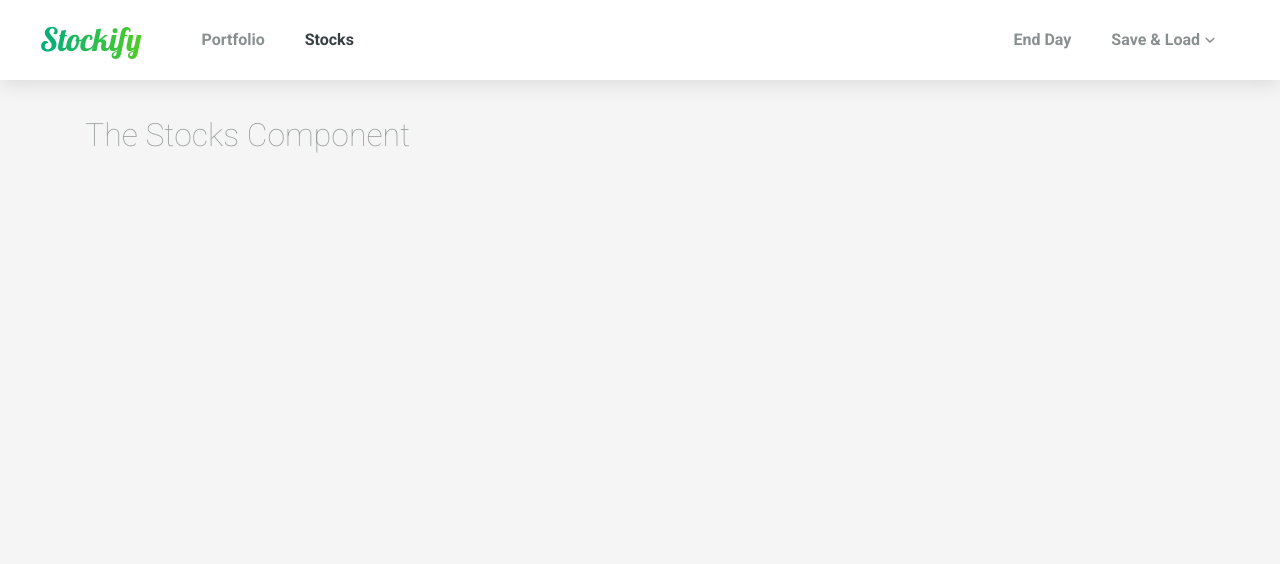
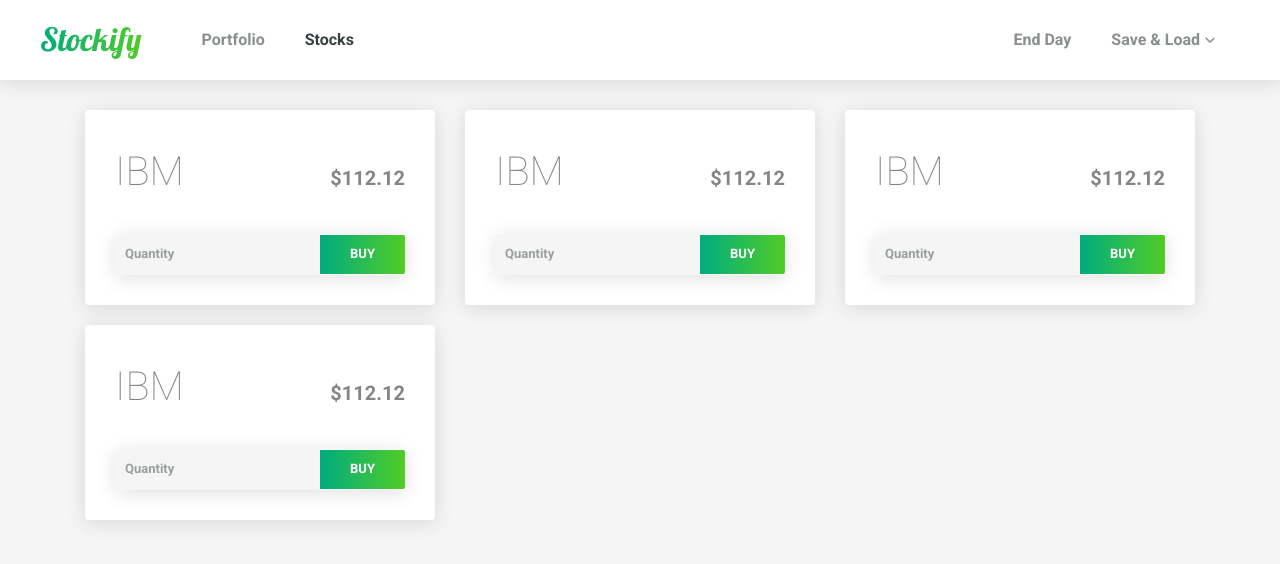
Before and after one commit to AlexanderMelox/Stockify, a Vue app: page /stocks in a window 1280 px wide. Shown: the top 564 px of the page. Built offline with nearby package versions, Linux system fonts and the light colour scheme.

Commit message:
added the stock component

```diff
--- a/src/components/stocks/Stock.vue
+++ b/src/components/stocks/Stock.vue
@@ -1,3 +1,18 @@
 <template>
-  <h1>The Stock - Stock Component</h1>
+  <div class="col-sm-6 col-md-4">
+    <div class="card stock">
+      <div class="card__heading">
+        <h3 class="stock__title">IBM</h3>
+        <span class="stock__price">$112.12</span>
+      </div>
+      <div class="card__body">
+        <form>
+          <div class="stock__input-group">
+            <input type="number" class="stock__input" placeholder="Quantity">
+            <input type="submit" class="stock__button" value="Buy">
+          </div>
+        </form>
+      </div>
+    </div>
+  </div>
 </template>
--- a/src/components/stocks/Stocks.vue
+++ b/src/components/stocks/Stocks.vue
@@ -1,3 +1,27 @@
 <template>
-  <h1>The Stocks Component</h1>
+  <section class="stocks">
+    <div class="row">
+      <Stock v-for="stock in stocks"/>
+    </div>
+  </section>
 </template>
+
+<script>
+import Stock from "./Stock.vue";
+
+export default {
+  data() {
+    return {
+      stocks: [
+        { id: 1, name: "BMW", price: 110 },
+        { id: 2, name: "Google", price: 200 },
+        { id: 3, name: "Apple", price: 250 },
+        { id: 4, name: "Twitter", price: 80 }
+      ]
+    };
+  },
+  components: {
+    Stock
+  }
+};
+</script>
--- a/src/sass/abstracts/_mixins.scss
+++ b/src/sass/abstracts/_mixins.scss
@@ -3,3 +3,7 @@
   background-clip: text;
   color: transparent;
 }
+
+@mixin background-gradient {
+  background-image: linear-gradient(to right, $brand-02, $brand-01);
+}
--- /dev/null
+++ b/src/sass/components/_card.scss
@@ -0,0 +1,13 @@
+.card {
+  background-color: #fff;
+  border-radius: $border-radius-small;
+  box-shadow: $box-shadow-01;
+  padding: 3rem;
+  margin-bottom: 2rem;
+}
+
+.card__heading {
+}
+
+.card__body {
+}
--- /dev/null
+++ b/src/sass/components/_stock.scss
@@ -0,0 +1,61 @@
+.stock {
+}
+
+.stock__title {
+  font-size: 4rem;
+  color: $color-gray-04;
+}
+
+.stock__price {
+  font-size: 2rem;
+  color: $color-gray-04;
+  font-weight: bold;
+}
+
+.stock .card__heading {
+  display: flex;
+  justify-content: space-between;
+  align-items: baseline;
+}
+
+.stock .card__body {
+  padding-top: 3rem;
+}
+
+.stock__input-group {
+  display: flex;
+  align-items: center;
+  border-radius: $border-radius-small;
+  overflow: hidden;
+  font-size: 1.3rem;
+  box-shadow: $box-shadow-01;
+}
+
+.stock__input {
+  padding: 1rem 1rem;
+  flex: 1 0 50%;
+  border: 0;
+  font: inherit;
+  font-weight: bold;
+  background-color: $color-gray-02;
+  font-weight: bold;
+  color: $color-gray-01;
+}
+
+.stock__input::placeholder {
+  /* Chrome, Firefox, Opera, Safari 10.1+ */
+  color: $color-gray-01;
+  opacity: 1; /* Firefox */
+}
+
+.stock__button {
+  flex: 1 1 auto;
+  outline: none;
+  border: none;
+  height: 3.9rem;
+  font: inherit;
+  @include background-gradient;
+  color: #fff;
+  font-weight: bold;
+  text-transform: uppercase;
+}
--- a/src/sass/main.scss
+++ b/src/sass/main.scss
@@ -13,3 +13,5 @@
 // Components
 @import 'components/navigation';
 @import 'components/logo';
+@import 'components/card';
+@import 'components/stock';
```
